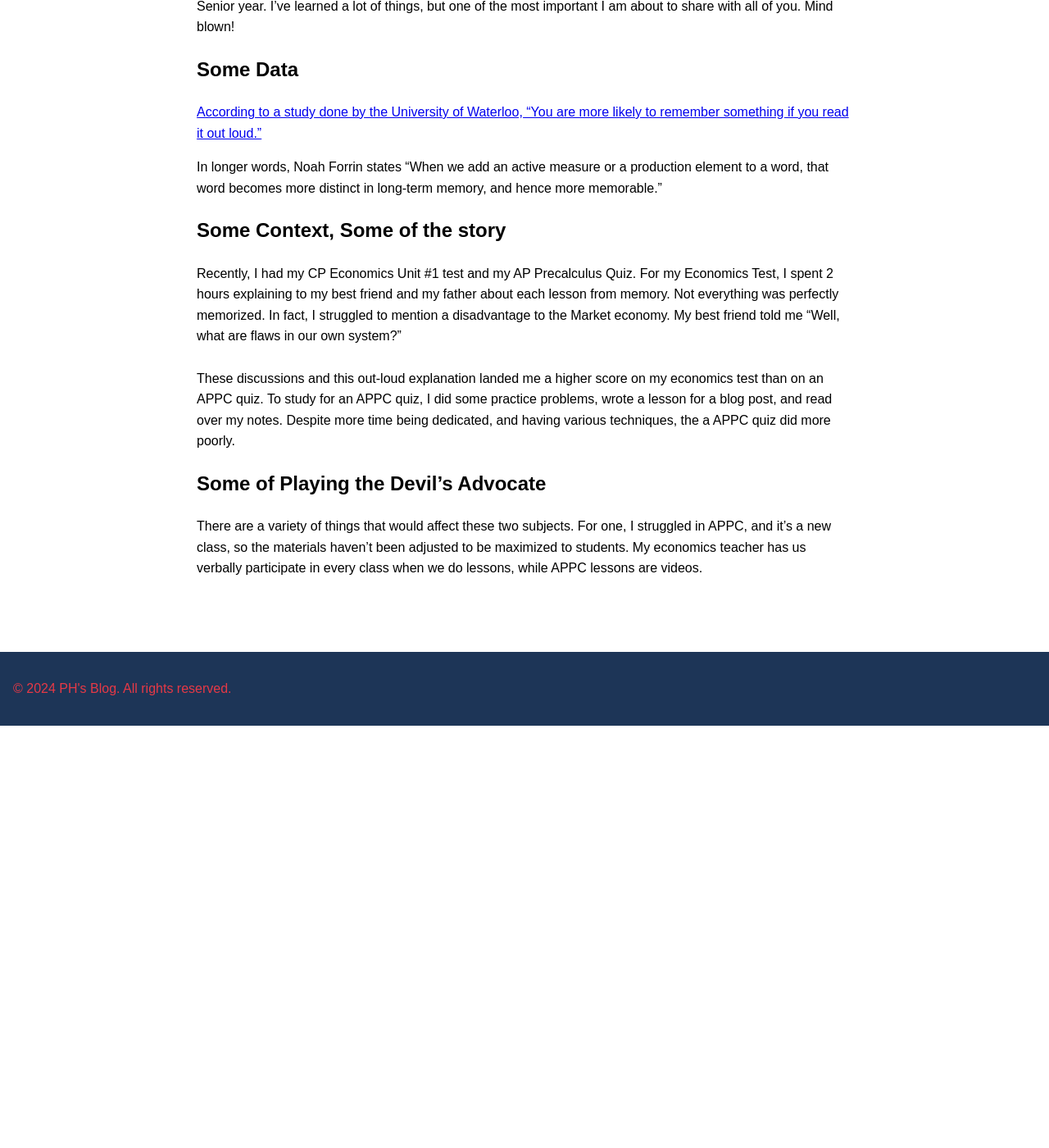
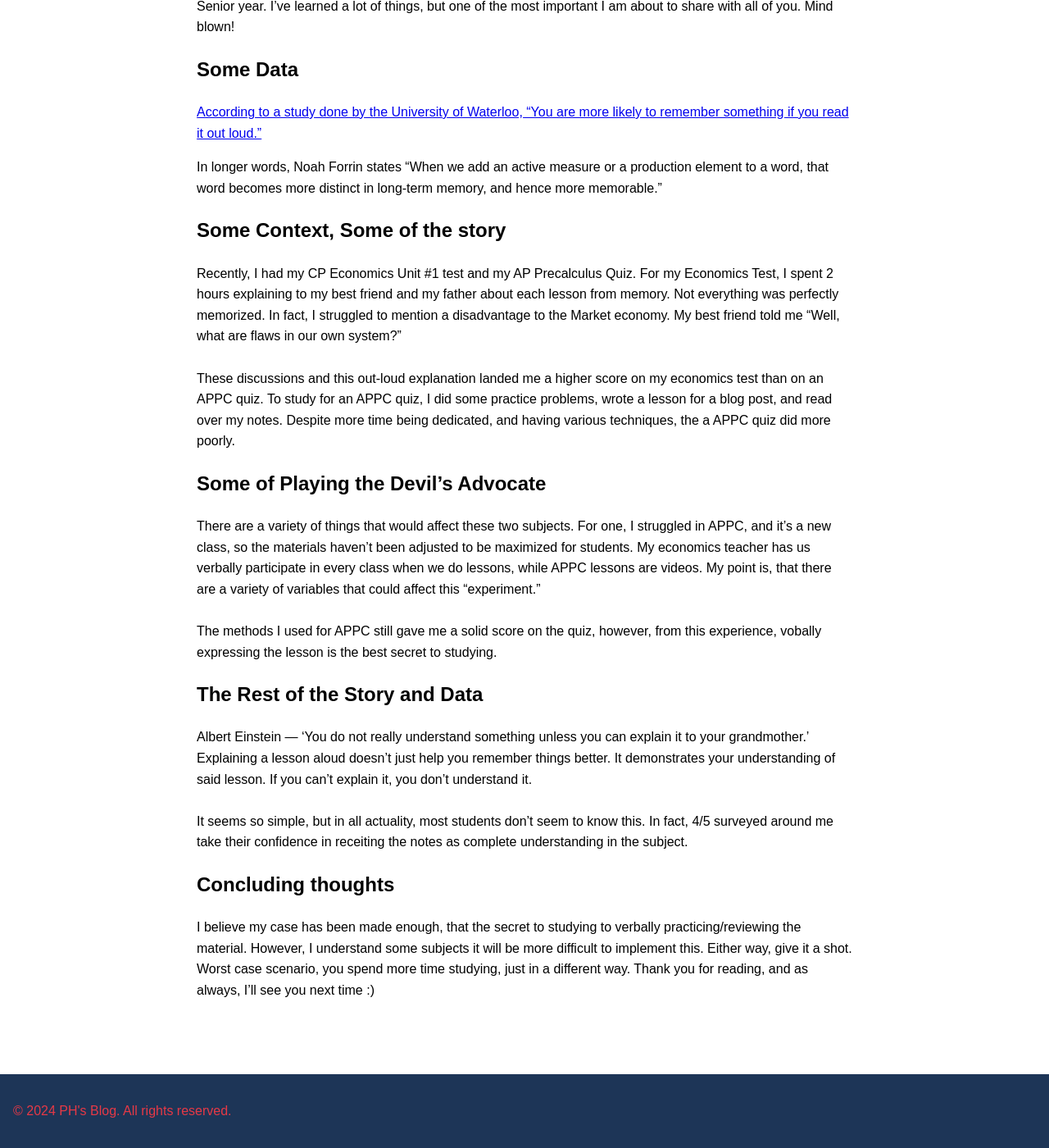
Before and after one commit to CaptainSapphire/PH-s-Blog, a Jekyll site: the page built from _posts/2024-08-27-secret-of-studying.md, in a window 1280 px wide and 1400 px high, scrolled down 380 px. Shown: the whole window at 82% size. Built offline with Jekyll 4.4.1, drawn with Linux system fonts in a browser that asks for light colours; our own code applies the rules of GitHub Pages for plain Markdown files; before the commit the page ends 1265 px from its top, so only the background shows below that.

Commit message:
Update 2024-08-27-secret-of-studying.md

```diff
--- a/_posts/2024-08-27-secret-of-studying.md
+++ b/_posts/2024-08-27-secret-of-studying.md
@@ -16,5 +16,16 @@ To study for an APPC quiz, I did some practice problems, wrote a lesson for a bl
 APPC quiz did more poorly.
 
 # Some of Playing the Devil's Advocate
-There are a variety of things that would affect these two subjects. For one, I struggled in APPC, and it's a new class, so the materials haven't been adjusted to be maximized to students.
-My economics teacher has us verbally participate in every class when we do lessons, while APPC lessons are videos.
+There are a variety of things that would affect these two subjects. For one, I struggled in APPC, and it's a new class, so the materials haven't been adjusted to be maximized for students.
+My economics teacher has us verbally participate in every class when we do lessons, while APPC lessons are videos. My point is, that there are a variety of variables that could affect this "experiment." <br><br>
+The methods I used for APPC still gave me a solid score on the quiz, however, from this experience, vobally expressing the lesson is the best secret to studying. <br>
+
+# The Rest of the Story and Data
+Albert Einstein — 'You do not really understand something unless you can explain it to your grandmother.'
+<br>
+Explaining a lesson aloud doesn't just help you remember things better. It demonstrates your understanding of said lesson. If you can't explain it, you don't understand it.
+<br><br>
+It seems so simple, but in all actuality, most students don't seem to know this. In fact, 4/5 surveyed around me take their confidence in receiting the notes as complete understanding in the subject.
+
+# Concluding thoughts
+I believe my case has been made enough, that the secret to studying to verbally practicing/reviewing the material. However, I understand some subjects it will be more difficult to implement this. Either way, give it a shot. Worst case scenario, you spend more time studying, just in a different way. Thank you for reading, and as always, I'll see you next time :)
```
